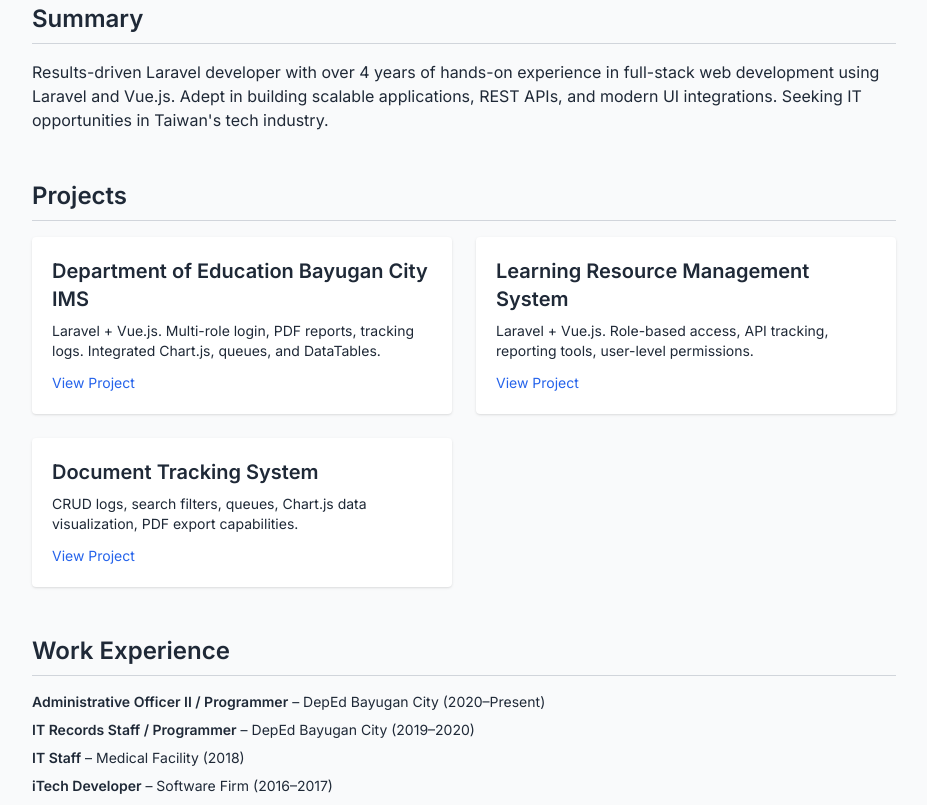
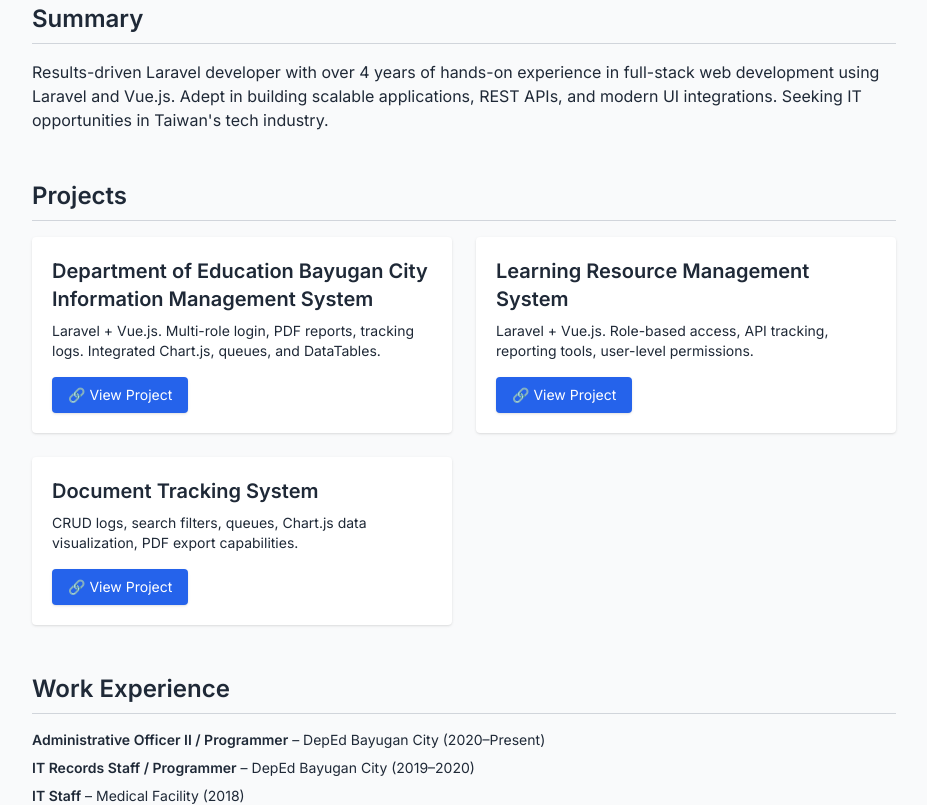
Before and after one commit to logello/logel-portfolio, a plain HTML site: page index.html in a window 1280 px wide. Shown: the part 397-1202 px from the top of the page, without its empty margins (176-1103 px from the left). Drawn offline with nearby package versions, Linux system fonts and the light colour scheme.

Commit message:
Update index.html

```diff
--- a/index.html
+++ b/index.html
@@ -35,19 +35,28 @@
         <h2 class="text-2xl font-bold border-b border-gray-300 pb-2 mb-4">Projects</h2>
         <div class="grid gap-6 md:grid-cols-2">
           <div class="bg-white p-5 rounded shadow">
-            <h3 class="text-xl font-semibold">Department of Education Bayugan City IMS</h3>
+            <h3 class="text-xl font-semibold">Department of Education Bayugan City Information Management System</h3>
             <p class="mt-2 text-sm">Laravel + Vue.js. Multi-role login, PDF reports, tracking logs. Integrated Chart.js, queues, and DataTables.</p>
-            <a href="https://sdobayugancity.com" class="text-blue-600 hover:underline text-sm mt-3 inline-block">View Project</a>
+            <a href="https://sdobayugancity.com"
+               class="inline-block mt-4 px-4 py-2 text-sm font-medium text-white bg-blue-600 rounded hover:bg-blue-700 transition duration-300 shadow">
+              🔗 View Project
+            </a>
           </div>
           <div class="bg-white p-5 rounded shadow">
             <h3 class="text-xl font-semibold">Learning Resource Management System</h3>
             <p class="mt-2 text-sm">Laravel + Vue.js. Role-based access, API tracking, reporting tools, user-level permissions.</p>
-            <a href="https://lr.sdobayugancity.com" class="text-blue-600 hover:underline text-sm mt-3 inline-block">View Project</a>
+            <a href="https://lr.sdobayugancity.com"
+               class="inline-block mt-4 px-4 py-2 text-sm font-medium text-white bg-blue-600 rounded hover:bg-blue-700 transition duration-300 shadow">
+              🔗 View Project
+            </a>
           </div>
           <div class="bg-white p-5 rounded shadow">
             <h3 class="text-xl font-semibold">Document Tracking System</h3>
             <p class="mt-2 text-sm">CRUD logs, search filters, queues, Chart.js data visualization, PDF export capabilities.</p>
-            <a href="https://dts.sdobayugancity.com" class="text-blue-600 hover:underline text-sm mt-3 inline-block">View Project</a>
+            <a href="https://dts.sdobayugancity.com"
+               class="inline-block mt-4 px-4 py-2 text-sm font-medium text-white bg-blue-600 rounded hover:bg-blue-700 transition duration-300 shadow">
+              🔗 View Project
+            </a>
           </div>
         </div>
       </section>
```
